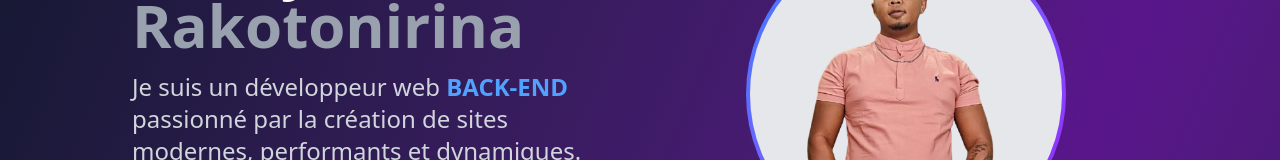
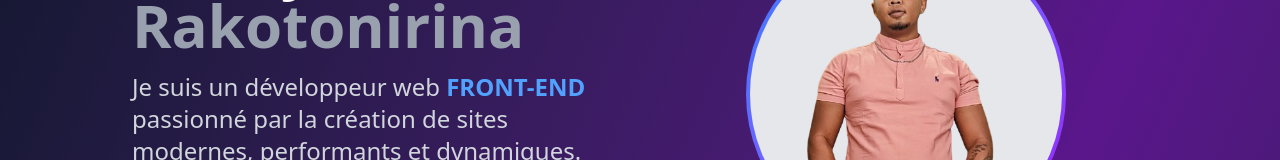
Before and after one commit to SafidyRakotonirina/safidyRakotonirina2025, a React (Vite) app: page / in a window 1280 px wide. Shown: the part 333-493 px from the top of the page. Built offline with nearby package versions, Linux system fonts and the light colour scheme.

Commit message:
Update home.tsx

```diff
--- a/src/components/home/home.tsx
+++ b/src/components/home/home.tsx
@@ -192,7 +192,7 @@ export const Home: React.FC = () => {
                   Safidy <span className="text-gray-400">Rakotonirina</span>
                 </h2>
                 <p className="text-base sm:text-lg md:text-xl lg:text-2xl text-gray-300 max-w-2xl mx-auto lg:mx-0">
-                  Je suis un développeur web <span className="text-blue-400 font-semibold">BACK-END</span> passionné par la création de sites modernes, performants et dynamiques.
+                  Je suis un développeur web <span className="text-blue-400 font-semibold">FRONT-END</span> passionné par la création de sites modernes, performants et dynamiques.
                 </p>
               </div>
 
```
